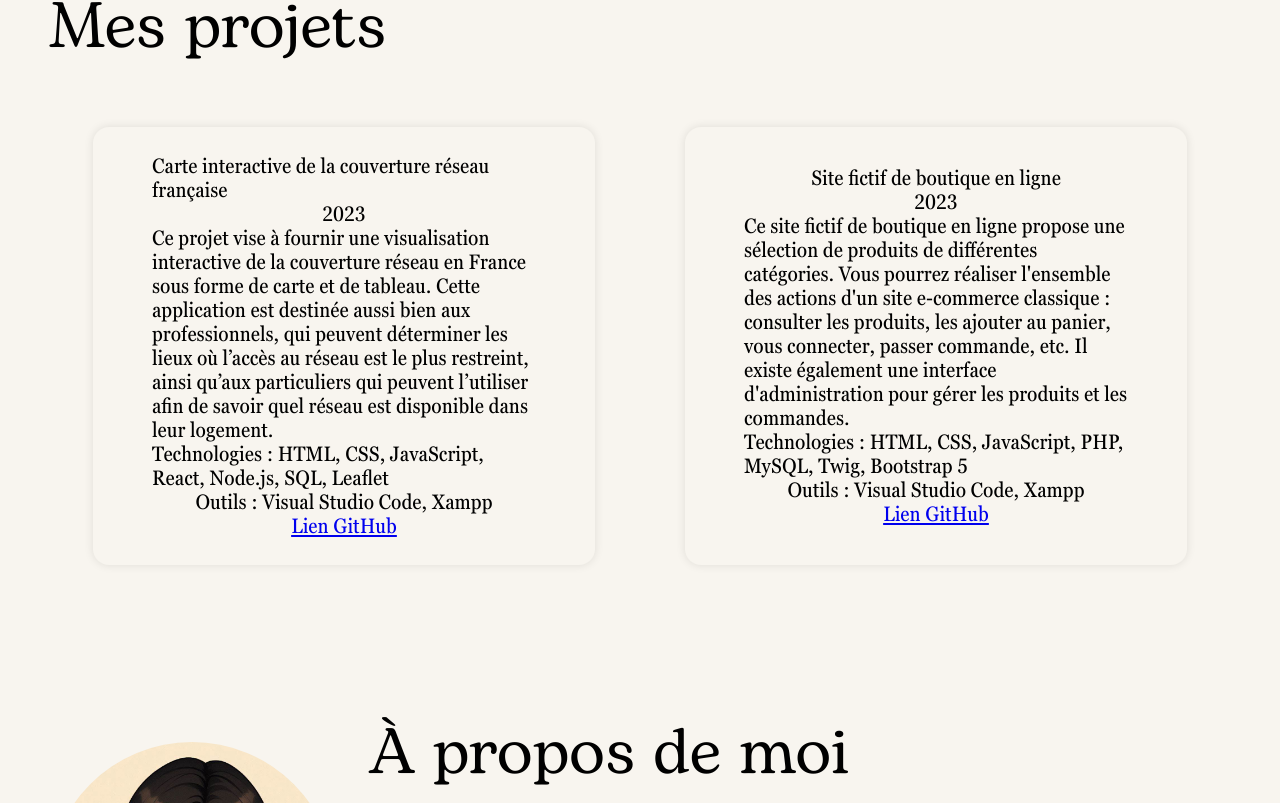
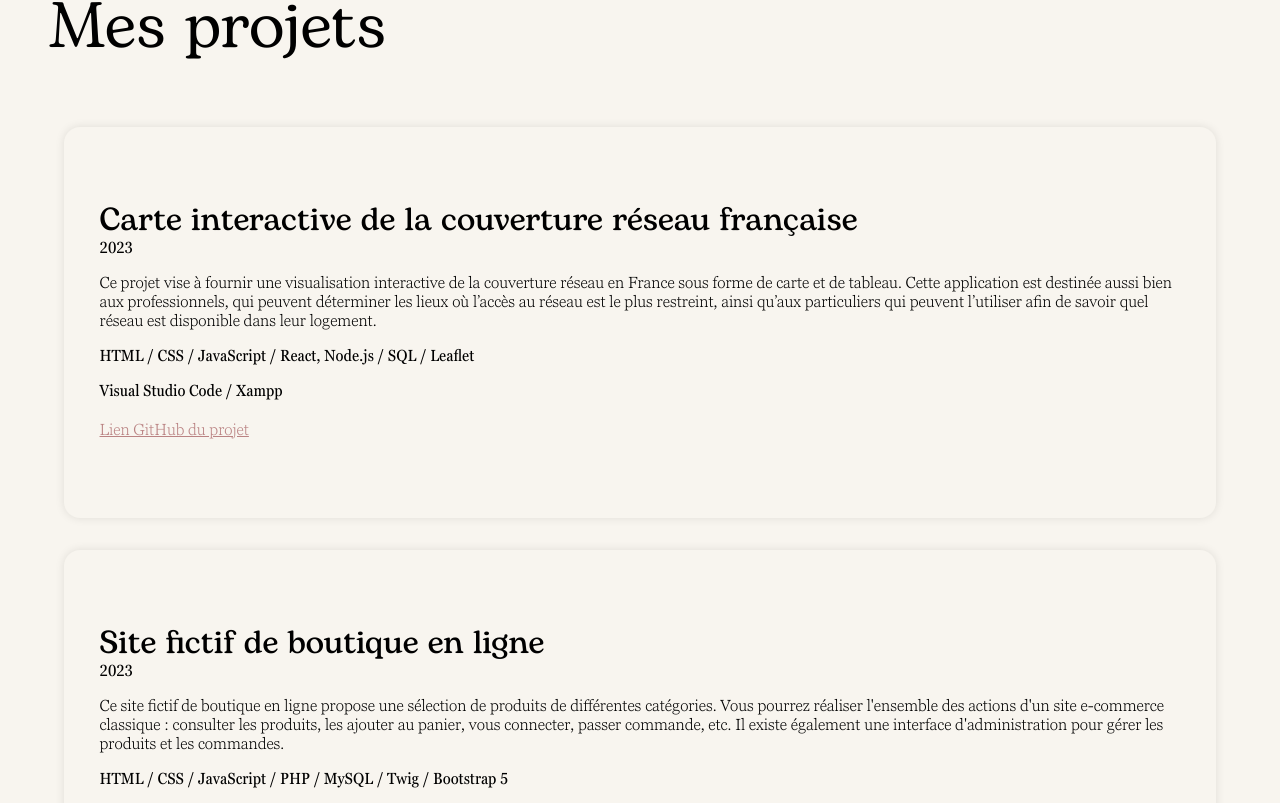
Before and after one commit to Coaraa/portfolio, a React (Create React App) app: page / in a window 1280 px wide. Shown: the part 897-1700 px from the top of the page. Built offline with nearby package versions, Linux system fonts and the light colour scheme.

Commit message:
projects css

```diff
--- a/src/components/Projects.js
+++ b/src/components/Projects.js
@@ -12,10 +12,10 @@ function Projects() {
           <div className="project-title">Carte interactive de la couverture réseau française</div>
           <div className="project-year">2023</div>
           <div className="project-description">Ce projet vise à fournir une visualisation interactive de la couverture réseau en France sous forme de carte et de tableau. Cette application est destinée aussi bien aux professionnels, qui peuvent déterminer les lieux où l’accès au réseau est le plus restreint, ainsi qu’aux particuliers qui peuvent l’utiliser afin de savoir quel réseau est disponible dans leur logement.</div>
-          <div className="project-technologies">Technologies : HTML, CSS, JavaScript, React, Node.js, SQL, Leaflet</div>
-          <div className="project-tools">Outils : Visual Studio Code, Xampp</div>
+          <div className="project-technologies">HTML / CSS / JavaScript / React, Node.js / SQL / Leaflet</div>
+          <div className="project-tools">Visual Studio Code / Xampp</div>
           <div className="project-git-link">
-            <a href="https://github.com/Coaraa/telecom" title="Lien GitHub">Lien GitHub</a>
+            <a href="https://github.com/Coaraa/telecom" title="GitHub" target="_blank" rel="noopener noreferrer">Lien GitHub du projet</a>
           </div>
         </div>
 
@@ -23,10 +23,10 @@ function Projects() {
           <div className="project-title">Site fictif de boutique en ligne</div>
           <div className="project-year">2023</div>
           <div className="project-description">Ce site fictif de boutique en ligne propose une sélection de produits de différentes catégories. Vous pourrez réaliser l'ensemble des actions d'un site e-commerce classique : consulter les produits, les ajouter au panier, vous connecter, passer commande, etc. Il existe également une interface d'administration pour gérer les produits et les commandes.</div>
-          <div className="project-technologies">Technologies : HTML, CSS, JavaScript, PHP, MySQL, Twig, Bootstrap 5</div>
-          <div className="project-tools">Outils : Visual Studio Code, Xampp</div>
+          <div className="project-technologies">HTML / CSS / JavaScript / PHP / MySQL / Twig / Bootstrap 5</div>
+          <div className="project-tools">Visual Studio Code / Xampp</div>
           <div className="project-git-link">
-            <a href="https://github.com/Coaraa/shopping-bag" title="Lien GitHub">Lien GitHub</a>
+            <a href="https://github.com/Coaraa/shopping-bag" title="GitHub" target="_blank" rel="noopener noreferrer">Lien GitHub du projet</a>
           </div>
         </div>
       </div>
--- a/src/styles/Projects.css
+++ b/src/styles/Projects.css
@@ -9,13 +9,50 @@
 .project-card {
   display: flex;
   flex-direction: column;
-  align-items: center;
   justify-content: center;
-  width: 30vw;
-  height: 40vh;
+  height: fit-content;
+  min-height: 40vh;
   margin: 1rem;
-  padding: 5%;
+  padding: 3%;
   background-color: var(--beige);
   border-radius: 1rem;
   box-shadow: 0 0 10px rgba(0, 0, 0, 0.1);
 }
+
+.project-title {
+  font-family: Bogart SemiBold;
+  font-size: 2rem;
+}
+
+.project-year {
+  font-family: Georgia Pro Cond;
+  font-size: 1rem;
+}
+
+.project-description {
+  font-family: Georgia Pro Light;
+  font-size: 1rem;
+  margin-top: 1rem;
+}
+
+.project-technologies {
+  font-family: Georgia Pro Cond;
+  font-size: 1rem;
+  margin-top: 1rem;
+}
+
+.project-tools {
+  font-family: Georgia Pro Cond;
+  font-size: 1rem;
+  margin-top: 1rem;
+}
+
+.project-git-link {
+  margin-top: 1rem;
+}
+
+.project-git-link a{
+  color: var(--dark-pink);
+  font-family: Georgia Pro Light;
+  font-size: 1rem;
+}
```
